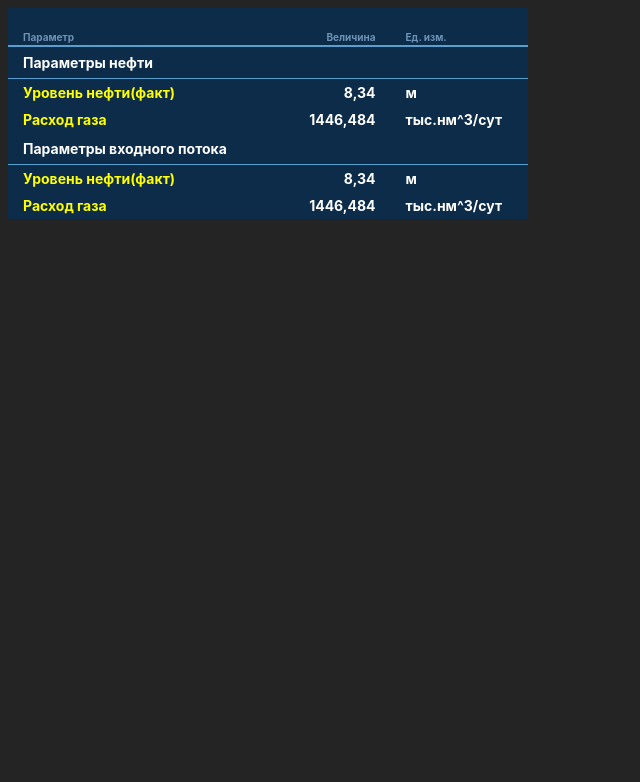
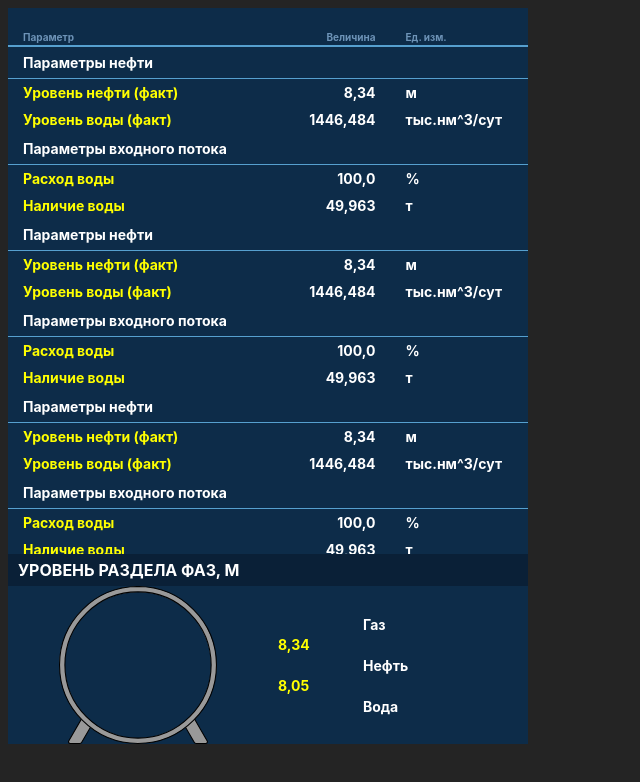
Before and after one commit to minordm/diplom, a React (Vite) app: page / in a window 1280 px wide. Shown: the top 782 px of the page, without its empty margins (0-640 px from the left). Built offline with nearby package versions, Linux system fonts and the light colour scheme.

Commit message:
собрал все параметры в ParametrList, добавил нижнюю плашку с Barrel

```diff
--- a/src/App.jsx
+++ b/src/App.jsx
@@ -1,18 +1,13 @@
 import "./App.css";
-import ParametrBlock from "./components/ParametrBlock/ParametrBlock";
-import ParametrItem from "./components/ParametrItem/parametrItem";
+import Barrel from './components/Barrel/Barrel';
+import ParametrList from './components/ParametrList/ParametrList';
+
 
 function App() {
   return (
     <>
-      <ParametrItem name="Параметр" value="Величина" unit="Ед. изм." isHead='yes'/>
-      <ParametrBlock name="Параметры нефти" />
-      <ParametrItem name="Уровень нефти(факт)" value="8,34" unit="м" />
-      <ParametrItem name="Расход газа" value="1446,484" unit="тыс.нм^3/сут" />
-
-      <ParametrBlock name="Параметры входного потока" />
-      <ParametrItem name="Уровень нефти(факт)" value="8,34" unit="м" />
-      <ParametrItem name="Расход газа" value="1446,484" unit="тыс.нм^3/сут" />
+      <ParametrList />
+      <Barrel />
     </>
   );
 }
--- /dev/null
+++ b/src/components/Barrel/Barrel.css
@@ -0,0 +1,67 @@
+.barrel {
+    width: 520px;
+    height: 190px;
+    /* box-sizing: border-box; */
+    /* outline: 1px solid rgb(86, 160, 207); */
+}
+
+.barrel__head {
+    background: rgb(10, 32, 55);
+    width: 520px;
+    height: 32px;
+    display: flex;
+    align-items: center;
+    font-size: 14;
+    font-weight: bold;
+    color: white;
+}
+
+.barrel__head_txt {
+    padding: 10px;
+}
+
+.barrel__body {
+    background: rgb(13, 44, 73);
+    width: 520px;
+    height: 158px;
+    display: flex;
+}
+
+.barrel__level_panel {
+    width: 260px;
+    height: 158px;
+    display: flex;
+}
+
+.barrel__level_num, .barrel__level_name {
+    width: 85px;
+    height: 158px;
+    display: flex;
+    justify-content: center;
+    flex-direction: column;
+}
+.barrel__level_text, .barrel__level_text1 {
+    display: flex;
+    justify-items: end;
+    padding: 10px;
+    font-size: 14px;
+    font-weight: bold;
+    color: yellow;
+}
+
+.barrel__level_text1 {
+    color:white;
+}
+
+.barrel__img {
+    width: 260px;
+    height: 158px;
+    display: flex;
+    align-items: center;
+    justify-content: center;
+}
+
+.barrel__img_svg {
+    width: 158px;
+    height: 158px;
+}
--- /dev/null
+++ b/src/components/Barrel/Barrel.jsx
@@ -0,0 +1,55 @@
+import "./Barrel.css";
+import { useEffect, useState } from "react";
+
+function Barrel() {
+  const [gasHeight, setGasHeight] = useState("33%");
+  const [oilHeight, setOilHeight] = useState("33%");
+  const [waterHeight, setWaterHeight] = useState("33%");
+
+  useEffect(() => {
+    // Пример изменения высоты полосок
+    setTimeout(() => {
+      setGasHeight("20%");
+      setOilHeight("50%");
+      setWaterHeight("30%");
+    }, 1000);
+  }, []);
+
+  return (
+    <div className="barrel">
+      <div className="barrel__head">
+        <div className="barrel__head_txt">УРОВЕНЬ РАЗДЕЛА ФАЗ, М</div>
+      </div>
+
+      <div className="barrel__body">
+        <div className="barrel__img">
+          <img
+            className="barrel__img_svg"
+            src="./barrel.svg"
+            alt="barrel pic"
+          />
+          <div className="barrel__level">
+            <div className="barrel__level_gas" style={{ height: gasHeight }}></div>
+            <div className="barrel__level_oil" style={{ height: oilHeight }}></div>
+            <div className="barrel__level_water" style={{ height: waterHeight }}></div>
+          </div>
+        </div>
+
+        <div className="barrel__level_panel">
+          <div className="barrel__level_num">
+            <div className="barrel__level_text">8,34</div>
+            <div className="barrel__level_text">8,05</div>
+          </div>
+
+          <div className="barrel__level_name">
+            <div className="barrel__level_text1">Газ</div>
+            <div className="barrel__level_text1">Нефть</div>
+            <div className="barrel__level_text1">Вода</div>
+          </div>
+        </div>
+      </div>
+    </div>
+  );
+}
+
+export default Barrel;
--- a/src/components/ParametrItem/ParametrItem.module.css
+++ b/src/components/ParametrItem/ParametrItem.module.css
@@ -1,7 +1,7 @@
 .parametr-item, .parametr-head {
+    background: rgb(13, 44, 73);
     width: 520px;
     height: 27px;
-    background: rgb(13, 44, 73);
     display: flex;
     align-items: center;
     font-size: 14px;
--- /dev/null
+++ b/src/components/ParametrList/ParametrList.css
@@ -0,0 +1,5 @@
+.parametr_list {
+    width: 520px;
+    max-height: 546px;
+    overflow-y: auto;
+}
--- /dev/null
+++ b/src/components/ParametrList/ParametrList.jsx
@@ -0,0 +1,122 @@
+import "./ParametrList.css";
+import ParametrBlock from "../ParametrBlock/ParametrBlock";
+import ParametrItem from "../ParametrItem/parametrItem";
+
+function ParametrList() {
+    const data = [
+      { name: "Параметр", value: "Величина", unit: "Ед. изм." },
+      { name: "Уровень нефти (факт)", value: "8,34", unit: "м" },
+      { name: "Уровень воды (факт)", value: "1446,484", unit: "тыс.нм^3/сут" },
+      { name: "Расход воды", value: "100,0", unit: "%" },
+      { name: "Наличие воды", value: "49,963", unit: "т" },
+    ];
+
+    return (
+      <div className="parametr_list">
+        <ParametrItem
+          name={data[0].name}
+          value={data[0].value}
+          unit={data[0].unit}
+          isHead="yes"
+        />
+
+        <ParametrBlock name="Параметры нефти" />
+        <ParametrItem
+          name={data[1].name}
+          value={data[1].value}
+          unit={data[1].unit}
+        />
+        <ParametrItem
+          name={data[2].name}
+          value={data[2].value}
+          unit={data[2].unit}
+        />
+
+        <ParametrBlock name="Параметры входного потока" />
+        <ParametrItem
+          name={data[3].name}
+          value={data[3].value}
+          unit={data[3].unit}
+        />
+        <ParametrItem
+          name={data[4].name}
+          value={data[4].value}
+          unit={data[4].unit}
+        />
+
+        <ParametrBlock name="Параметры нефти" />
+        <ParametrItem
+          name={data[1].name}
+          value={data[1].value}
+          unit={data[1].unit}
+        />
+        <ParametrItem
+          name={data[2].name}
+          value={data[2].value}
+          unit={data[2].unit}
+        />
+
+        <ParametrBlock name="Параметры входного потока" />
+        <ParametrItem
+          name={data[3].name}
+          value={data[3].value}
+          unit={data[3].unit}
+        />
+        <ParametrItem
+          name={data[4].name}
+          value={data[4].value}
+          unit={data[4].unit}
+        />
+
+        <ParametrBlock name="Параметры нефти" />
+        <ParametrItem
+          name={data[1].name}
+          value={data[1].value}
+          unit={data[1].unit}
+        />
+        <ParametrItem
+          name={data[2].name}
+          value={data[2].value}
+          unit={data[2].unit}
+        />
+
+        <ParametrBlock name="Параметры входного потока" />
+        <ParametrItem
+          name={data[3].name}
+          value={data[3].value}
+          unit={data[3].unit}
+        />
+        <ParametrItem
+          name={data[4].name}
+          value={data[4].value}
+          unit={data[4].unit}
+        />
+
+        <ParametrBlock name="Параметры нефти" />
+        <ParametrItem
+          name={data[1].name}
+          value={data[1].value}
+          unit={data[1].unit}
+        />
+        <ParametrItem
+          name={data[2].name}
+          value={data[2].value}
+          unit={data[2].unit}
+        />
+
+        <ParametrBlock name="Параметры входного потока" />
+        <ParametrItem
+          name={data[3].name}
+          value={data[3].value}
+          unit={data[3].unit}
+        />
+        <ParametrItem
+          name={data[4].name}
+          value={data[4].value}
+          unit={data[4].unit}
+        />
+      </div>
+    );
+}
+
+export default ParametrList;
```
Also changed, not shown: public/barrel.svg (added), src/components/ParametrItem/ParametrItem.jsx (line endings or trailing spaces).
